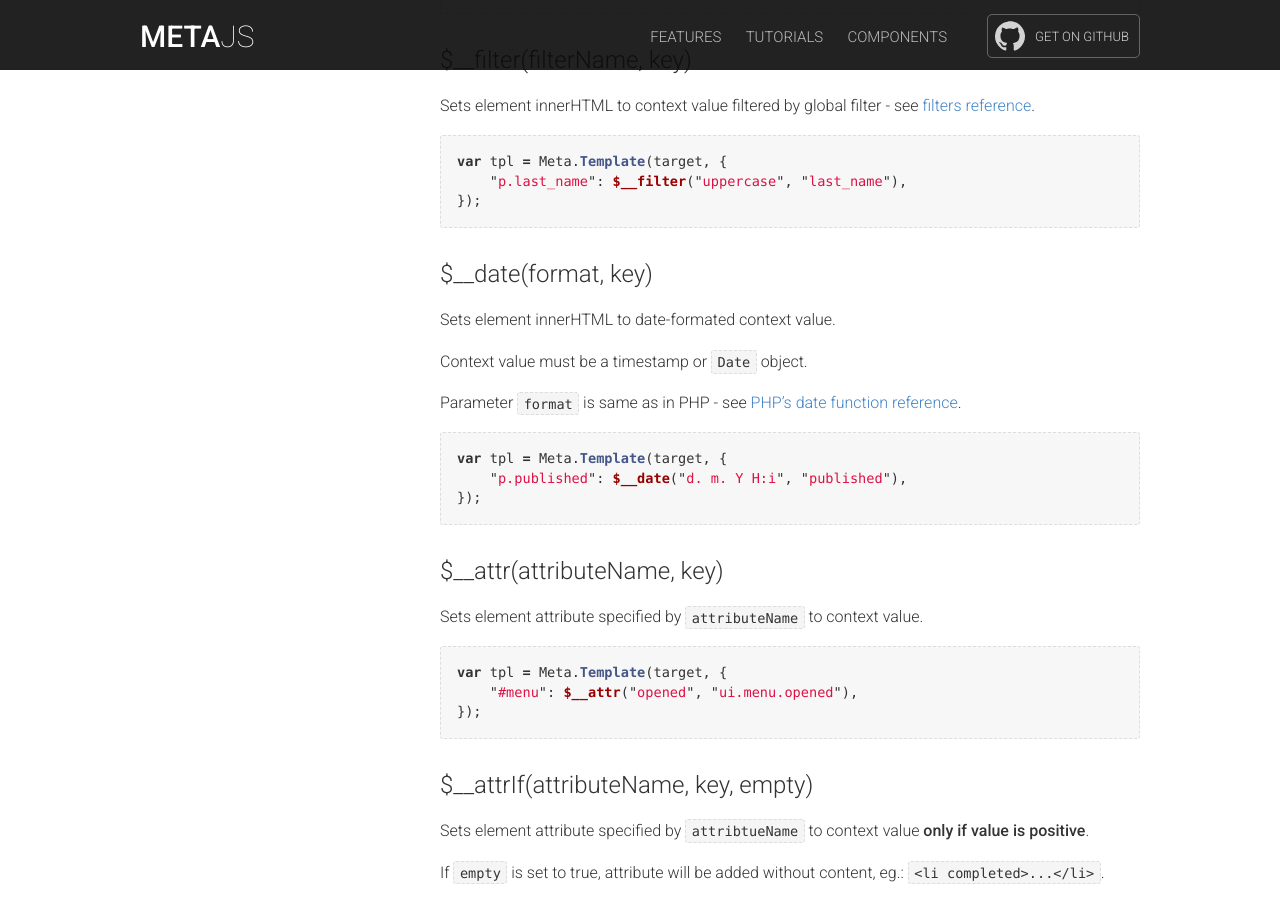
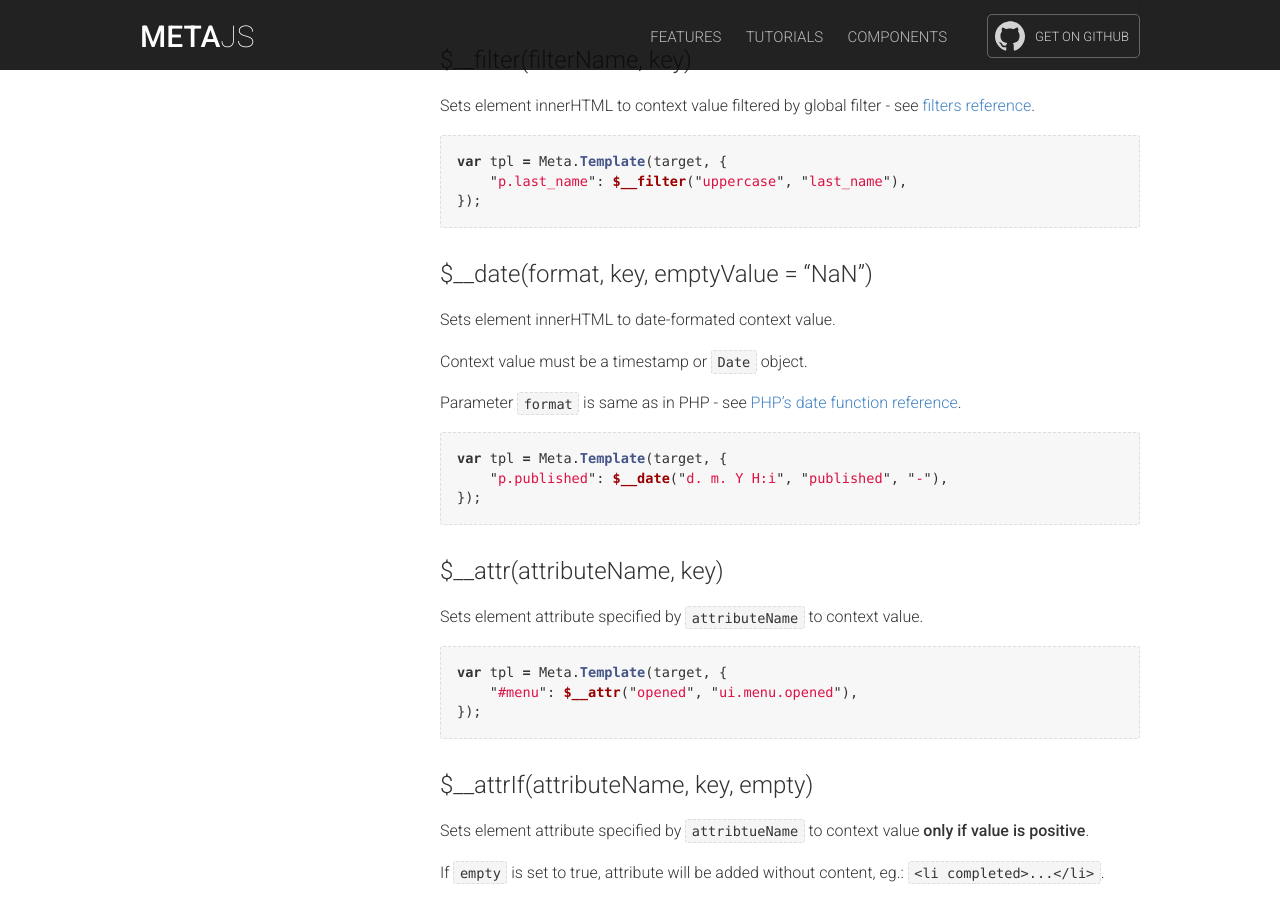
Before and after one commit to metaplatform/metajs, a Jekyll site: the page built from components/template/databinding.md, in a window 1280 px wide and 900 px high, scrolled down 1400 px. Built offline with Jekyll 4.4.1, drawn with Linux system fonts in a browser that asks for light colours; Markdown is read by kramdown in place of the engine named in the settings.

Commit message:
Template databinding doc updated

````diff
--- a/components/template/databinding.md
+++ b/components/template/databinding.md
@@ -70,7 +70,7 @@ var tpl = Meta.Template(target, {
 });
 ```
 
-### $__date(format, key)
+### $__date(format, key, emptyValue = "NaN")
 
 Sets element innerHTML to date-formated context value.
 
@@ -80,7 +80,7 @@ Parameter `format` is same as in PHP - see [PHP's date function reference](http:
 
 ```javascript
 var tpl = Meta.Template(target, {
-    "p.published": $__date("d. m. Y H:i", "published"),
+    "p.published": $__date("d. m. Y H:i", "published", "-"),
 });
 ```
 
````
